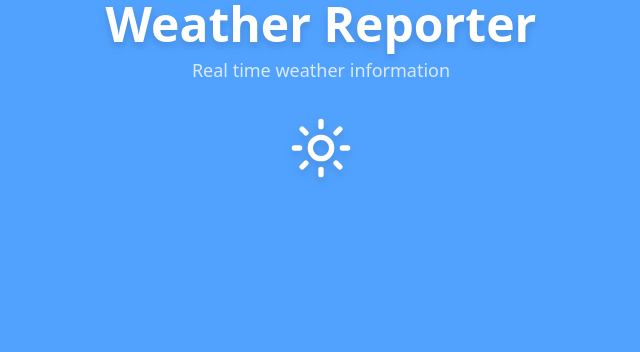
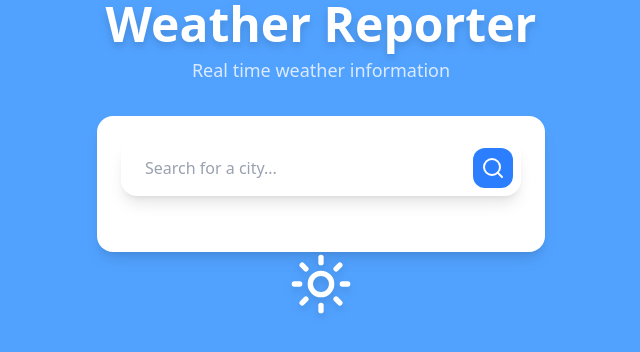
Before and after one commit to LahiruMadushann/Weather-Report, a React (Vite) app: page / in a window 1280 px wide. Shown: the top 352 px of the page, without its empty margins (319-959 px from the left). Built offline with nearby package versions, Linux system fonts and the light colour scheme; no server answers.

Commit message:
feat: enhance SearchBar component layout and styling

```diff
--- a/src/App.jsx
+++ b/src/App.jsx
@@ -2,6 +2,7 @@ import React, { useState, useEffect } from 'react';
 import axios from 'axios';
 import WeatherIcon from './components/WeatherIcon';
 import Header from './components/Header';
+import SearchBar from './components/SearchBar';
 
 function App() {
   const [weatherData, setWeatherData] = useState(null);
@@ -37,6 +38,9 @@ function App() {
       <div>
         <Header />
       </div>
+      <div className='max-w-md mx-auto p-6 bg-white rounded-2xl shadow-lg mt-8'>
+        <SearchBar onSearch={setLocation} />
+      </div>
     <div className="flex items-center justify-center">
       <WeatherIcon condition={weatherData?.current?.condition?.text} isDay={weatherData?.current?.is_day} />
     </div>
--- a/src/components/SearchBar.jsx
+++ b/src/components/SearchBar.jsx
@@ -18,20 +18,22 @@ const SearchBar = ({ onSearch }) => {
         }
     }
   return (
-    <div>
-      <div>
-        <div>
+    <div className='mb-8'>
+      <div className='max-w-md mx-auto'>
+        <div className='relative'>
           <input
             type="text"
             value={searchLocation}
             onChange={(e) => setSearchLocation(e.target.value)}
             onKeyPress={handleKeyPress}
             placeholder="Search for a city..."
+            className="w-full px-6 py-4 pr-12 rounded-2xl border-0 shadow-lg focus:outline-none focus:ring-4 focus:ring-blue-300 text-gray-700 placeholder-gray-400 transition-all duration-150"
           />
           <button
             onClick={handleSearch}
+            className="absolute right-2 top-2 p-2 bg-blue-500 hover:bg-blue-600 rounded-xl transition-colors duration-200"
           >
-            <Search />
+            <Search className='w-6 h-6 text-white' />
           </button>
         </div>
       </div>
```
